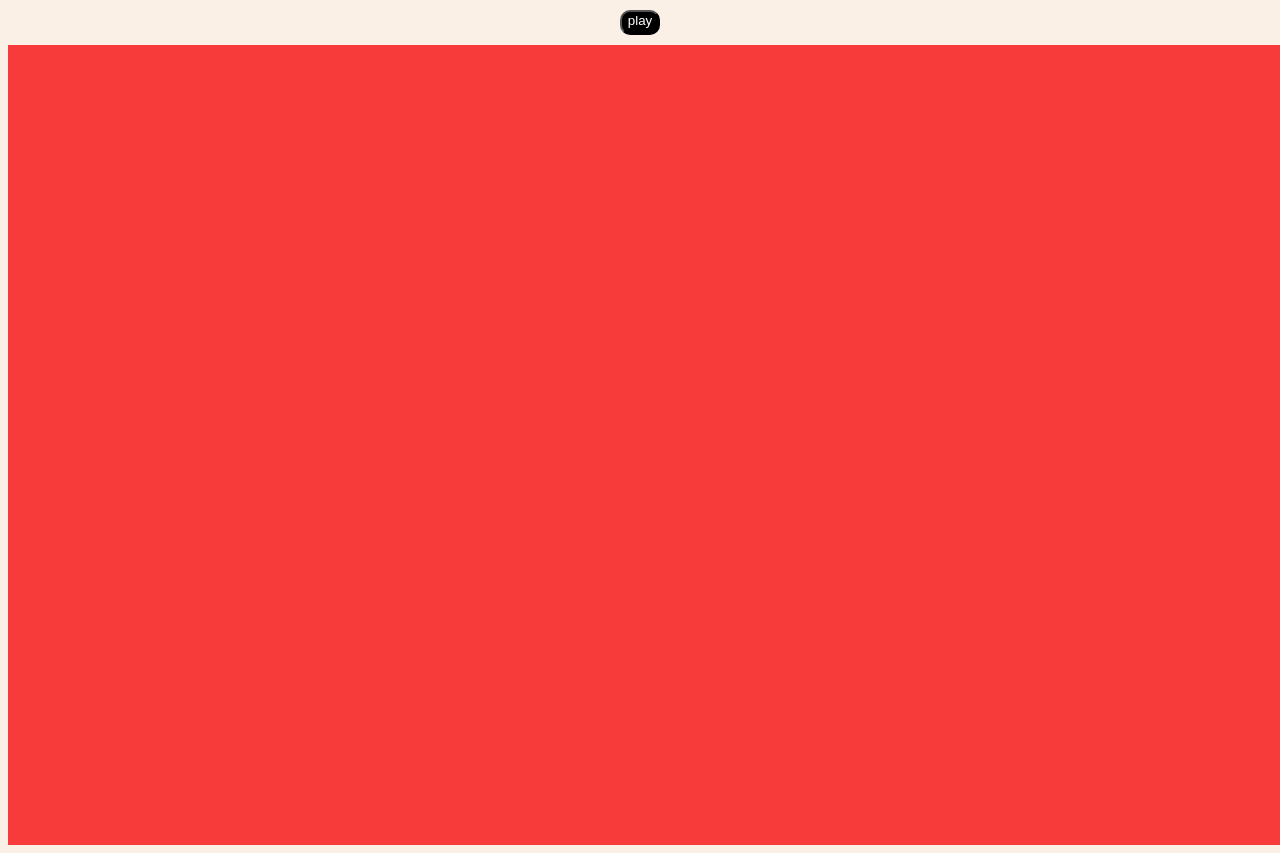
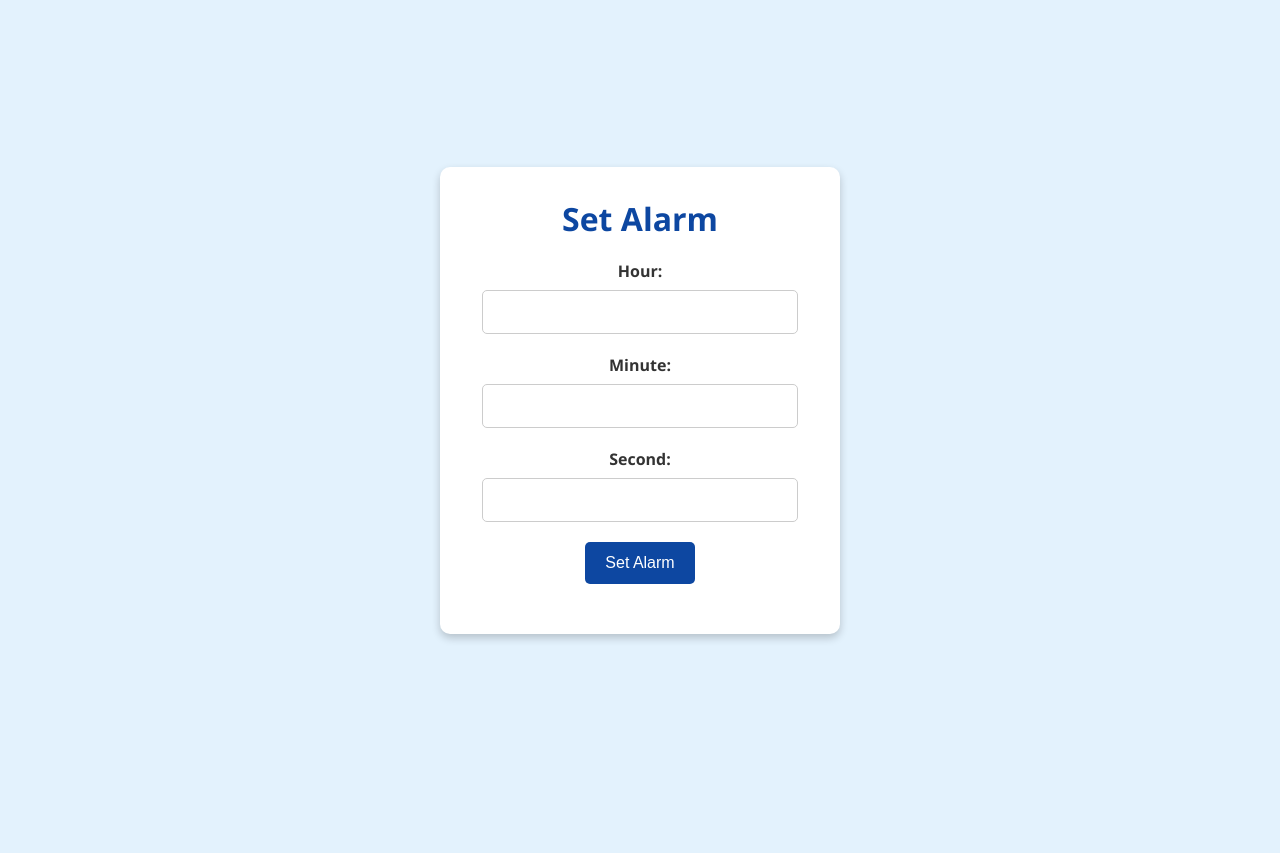
Before and after one commit to Saisamikshaa/alarm, a plain HTML site: page index.html in a window 1280 px wide. After the commit the page ends 800 px from the top, so only its background shows below. Drawn offline with Linux system fonts and the light colour scheme.

Commit message:
Add files via upload
  updated styles , javascript and html code .

```diff
--- a/alarm.js
+++ b/alarm.js
@@ -1,21 +1,51 @@
+// Function to play the alarm sound
 const playAudio = () => {
   let audio = new Audio("nightChanges.mp3");
   audio.play();
+
+  // Show alarm ringing message
+  const alarmStatus = document.getElementById('alarmStatus');
+  alarmStatus.textContent = 'Alarm is ringing!';
+  alarmStatus.style.color = 'red';
 };
+
+// Function to set the alarm
 const setAlarm = (hour, minute, second) => {
+  // Update the status message to indicate the alarm is set
+  const alarmStatus = document.getElementById('alarmStatus');
+  alarmStatus.textContent = `Alarm set for ${hour}:${minute}:${second}`;
+  alarmStatus.style.color = 'green';
+
+  // Set an interval to check the current time every second
   let myInterval = setInterval(() => {
       let present = new Date();
       let presentHour = present.getHours();
       let presentMinute = present.getMinutes();
       let presentSecond = present.getSeconds();
+
+      // Check if the current time matches the alarm time
       if (
           presentHour === hour &&
           presentMinute === minute &&
           presentSecond === second
       ) {
-      playAudio();
-      clearInterval(myInterval);
+          playAudio();       // Play the alarm sound
+          clearInterval(myInterval);  // Stop checking the time
       }
-  }, 1000);
+  }, 1000);  // Interval is set to 1000 milliseconds (1 second)
 };
-setAlarm(10,20,0);
+
+// Function to get input from the user and set the alarm
+function setAlarmFromUI() {
+  // Retrieve values from input fields
+  const hour = parseInt(document.getElementById('hour').value, 10);
+  const minute = parseInt(document.getElementById('minute').value, 10);
+  const second = parseInt(document.getElementById('second').value, 10);
+
+  // Validate input values and set the alarm
+  if (!isNaN(hour) && !isNaN(minute) && !isNaN(second)) {
+      setAlarm(hour, minute, second);
+  } else {
+      alert("Please enter valid numbers for hour, minute, and second.");
+  }
+}
--- a/index.html
+++ b/index.html
@@ -1,32 +1,30 @@
 <!DOCTYPE html>
-<html>
+<html lang="en">
 <head>
-    <title>alarm</title>
-    <script src="./alarm.js"></script>
-    <style>
-    body {
-        background-color: linen;
-    }
-      button {
-        display: flex;
-        margin: 10px auto;
-        background-color: black;
-        color: white;
-        border-radius: 10px;
-        height: 25px;
-      }
+    <meta charset="UTF-8">
+    <meta name="viewport" content="width=device-width, initial-scale=1.0">
+    <title>Alarm Clock</title>
+    <link rel="stylesheet" href="styles.css">
+</head>
+<body>
+    <div class="container">
+        <h1>Set Alarm</h1>
+        <div class="input-group">
+            <label for="hour">Hour:</label>
+            <input type="number" id="hour" min="0" max="23">
+        </div>
+        <div class="input-group">
+            <label for="minute">Minute:</label>
+            <input type="number" id="minute" min="0" max="59">
+        </div>
+        <div class="input-group">
+            <label for="second">Second:</label>
+            <input type="number" id="second" min="0" max="59">
+        </div>
+        <button class="btn" onclick="setAlarmFromUI()">Set Alarm</button>
+        <p id="alarmStatus" class="status-message"></p>
+    </div>
 
-      div {
-        height: 100vh;
-        width: 100vw;
-        background-color: rgb(247, 58, 58);
-      }
-      </style>
-</head>
-
-<body>
-    <button onclick = "setAlarm(10,1,0)" id="button">play</button>
-    <div id="demo"></div>
+    <script src="alarm.js"></script>
 </body>
-
 </html>
--- /dev/null
+++ b/styles.css
@@ -0,0 +1,94 @@
+/* Basic reset for margins and paddings */
+* {
+    margin: 0;
+    padding: 0;
+    box-sizing: border-box;
+}
+
+/* Overall body styling */
+body {
+    font-family: 'Segoe UI', Tahoma, Geneva, Verdana, sans-serif;
+    display: flex;
+    justify-content: center;
+    align-items: center;
+    height: 100vh;
+    margin: 0;
+    background-color: #e3f2fd; /* Light blue background */
+}
+
+/* Container styling */
+.container {
+    background-color: #ffffff; /* White background */
+    padding: 30px;
+    border-radius: 10px;
+    box-shadow: 0 4px 8px rgba(0, 0, 0, 0.2);
+    max-width: 400px;
+    width: 100%;
+    text-align: center;
+}
+
+/* Heading styling */
+h1 {
+    color: #0d47a1; /* Dark blue color */
+    margin-bottom: 20px;
+}
+
+/* Input group styling */
+.input-group {
+    margin-bottom: 20px;
+}
+
+.input-group label {
+    display: block;
+    margin-bottom: 8px;
+    color: #333; /* Dark gray color */
+    font-weight: bold;
+}
+
+.input-group input {
+    padding: 12px;
+    width: calc(100% - 24px); /* Full width minus padding */
+    border: 1px solid #ccc;
+    border-radius: 5px;
+    font-size: 16px;
+    outline: none;
+    transition: border-color 0.3s ease;
+}
+
+.input-group input:focus {
+    border-color: #0d47a1; /* Dark blue border on focus */
+}
+
+/* Button styling */
+.btn {
+    background-color: #0d47a1; /* Dark blue background */
+    color: white;
+    border: none;
+    padding: 12px 20px;
+    font-size: 16px;
+    border-radius: 5px;
+    cursor: pointer;
+    transition: background-color 0.3s ease;
+}
+
+.btn:hover {
+    background-color: #003c8f; /* Darker blue on hover */
+}
+
+/* Status message styling */
+.status-message {
+    font-size: 16px;
+    margin-top: 20px;
+}
+
+.status-message {
+    color: #333; /* Default color for status messages */
+}
+
+.status-message.alarm-set {
+    color: #388e3c; /* Green color for alarm set */
+}
+
+.status-message.alarm-ringing {
+    color: #d32f2f; /* Red color for alarm ringing */
+}
```
Lines whose indentation alone changed are shown as unchanged.
